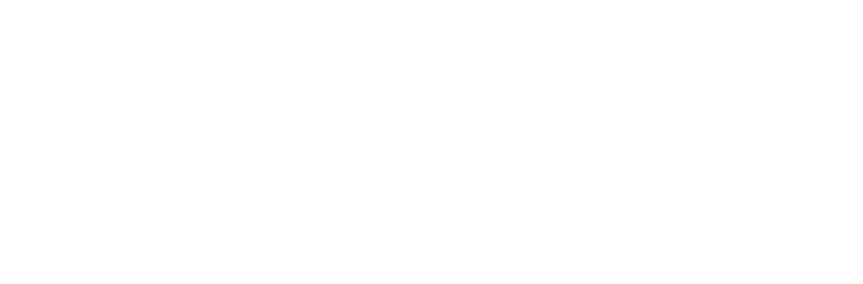
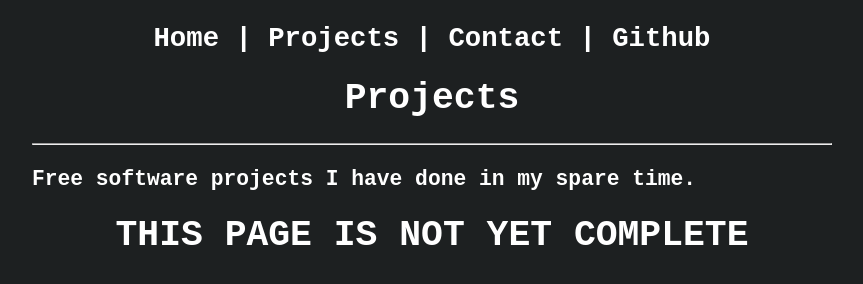
Before and after one commit to throwaway1037/Website, a plain HTML site: page src/pages/pictures.html in a window 1280 px wide. Shown: the whole page, without its empty margins (208-1071 px from the left). Drawn offline with Linux system fonts and the light colour scheme.

Commit message:
Add basis of pictures page

```diff
--- a/src/pages/pictures.html
+++ b/src/pages/pictures.html
@@ -1 +1,22 @@
-<!--Create this page-->
+<!DOCTYPE html>
+<html lang="en">
+	<head>
+		<title>Ben Armstead</title>
+		<link rel="icon" href="/images/favicon.ico" type="image/x-icon">
+		<meta charset="utf-8" name="viewport" content="width=device-width, initial-scale=1.0"/>
+		<link rel='stylesheet' type='text/css' href='/css/sub_pages.css'>
+	</head>
+
+	<body>
+		<div class="header">
+			<h2 style="text-align: center;"><a href="/index.html">Home</a> | <a href="/pages/projects.html">Projects</a> | <a href="/pages/contact.html">Contact</a> | <a href="https://github.com/benarmstead" target="_blank">Github</a></h2>
+		</div>
+
+		<div class="main">
+
+			<h1>Projects</h1>
+			<hr>
+			<h3>Free software projects I have done in my spare time.</h3>
+			<h1>THIS PAGE IS NOT YET COMPLETE</h1>
+	</body>
+</html>
```
